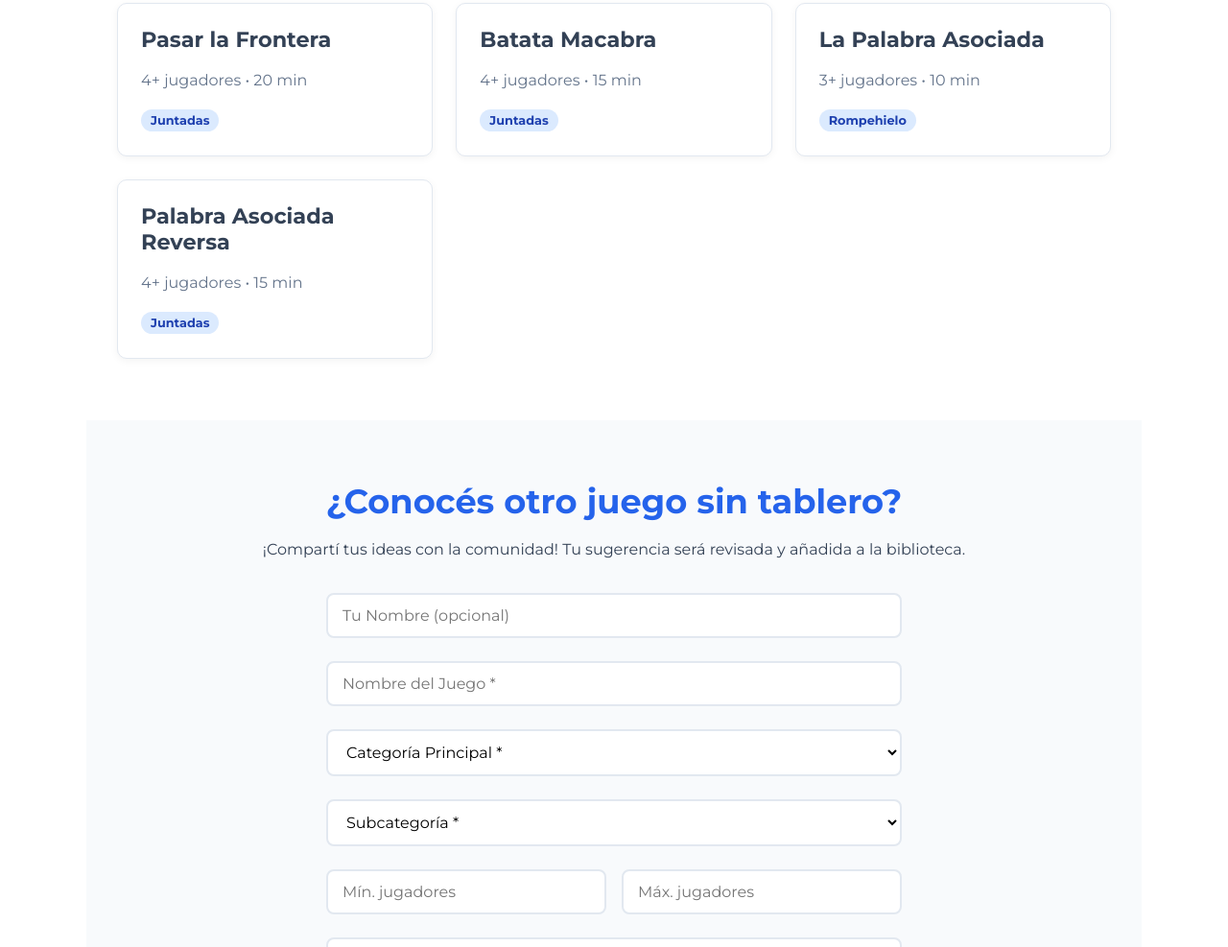
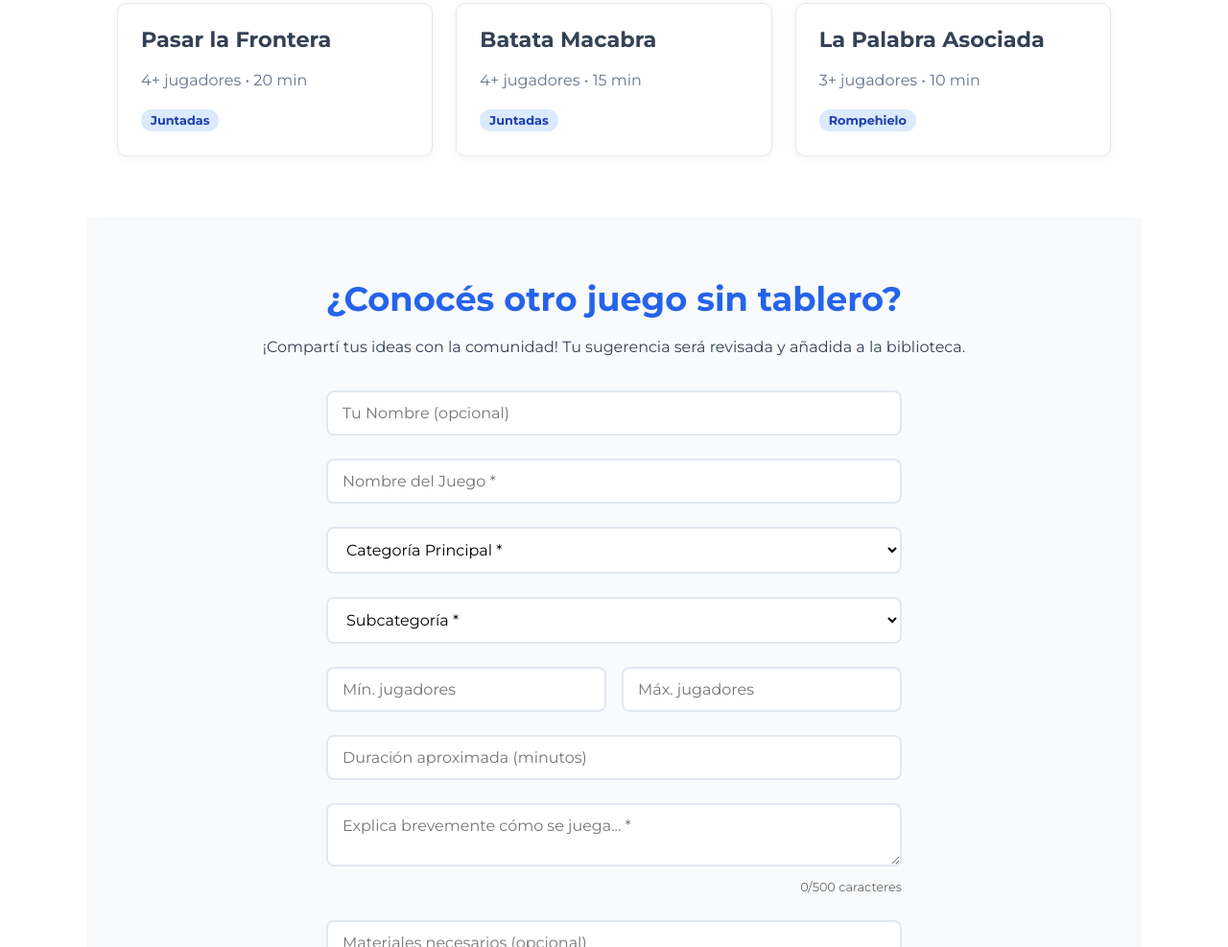
Before and after one commit to micabrizuela93/sin-tablero, a plain HTML site: page index.html in a window 1280 px wide. Shown: the part 1434-2421 px from the top of the page at 96% size. Drawn offline with Linux system fonts and the light colour scheme.

Commit message:
Update index.html

```diff
--- a/index.html
+++ b/index.html
@@ -148,11 +148,6 @@
                         <span class="category">Rompehielo</span>
                     </article>
 
-                    <article class="game-card" data-categoria="sin-materiales" data-subcategoria="juntadas-sin" data-id="palabra-asociada-reversa">
-                        <h3>Palabra Asociada Reversa</h3>
-                        <p>4+ jugadores • 15 min</p>
-                        <span class="category">Juntadas</span>
-                    </article>
                 </div>
             </div>
 
```
